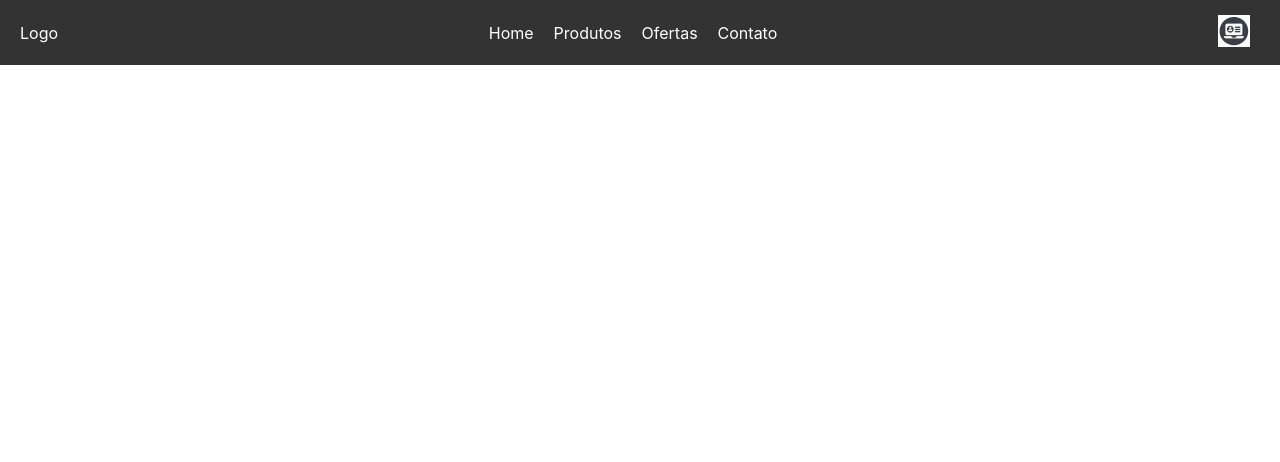
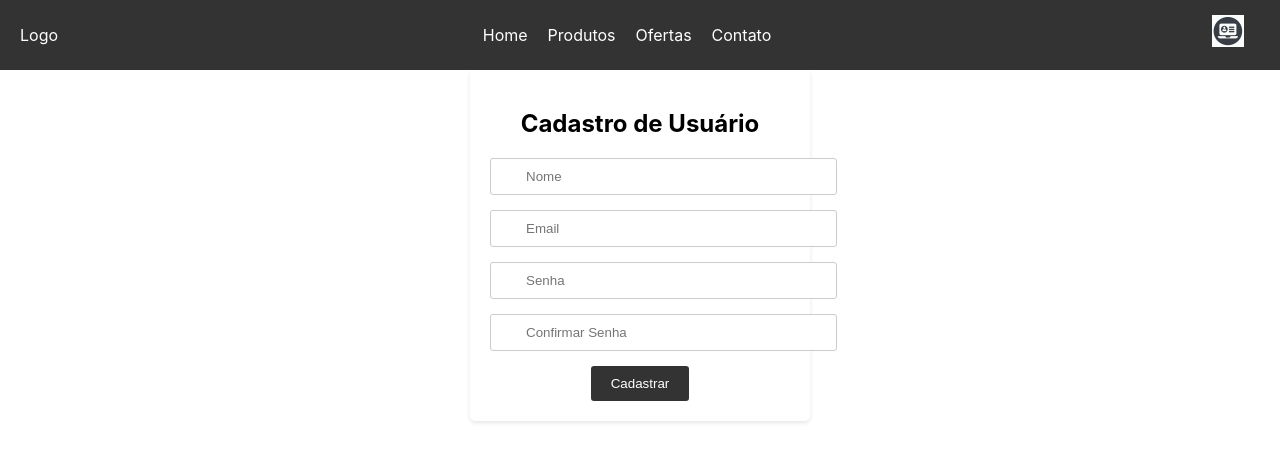
Before and after one commit to vinialbsou/meuReact, a React (Create React App) app: page /singup in a window 1280 px wide. Shown: the top 462 px of the page. Built offline with nearby package versions, Linux system fonts and the light colour scheme.

Commit message:
add tela cadastro

```diff
--- a/src/App.css
+++ b/src/App.css
@@ -64,6 +64,64 @@
 .login-button button svg {
   margin-right: 5px;
 }
+
+/* SignUp Css */
+.cadastro-container {
+  background-color: #fff;
+  padding: 20px;
+  border-radius: 5px;
+  width: 300px;
+  margin: 0 auto;
+  box-shadow: 0 2px 4px rgba(0, 0, 0, 0.1);
+}
+
+h2 {
+  text-align: center;
+  margin-bottom: 20px;
+}
+
+.form-group {
+  margin-bottom: 15px;
+  position: relative;
+}
+
+label {
+  position: absolute;
+  top: 50%;
+  transform: translateY(-50%);
+  left: 10px;
+  color: #777;
+  transition: all 0.3s ease;
+  pointer-events: none;
+}
+
+input {
+  width: 100%;
+  padding: 10px;
+  border: 1px solid #ccc;
+  border-radius: 3px;
+  padding-left: 35px; /* Ajuste para acomodar o label */
+}
+
+input:focus + label,
+input:not(:placeholder-shown) + label {
+  font-size: 12px;
+  color: #333;
+}
+
+.btn-cadastrar {
+  background-color: #333;
+  color: #fff;
+  border: none;
+  border-radius: 3px;
+  padding: 10px 20px;
+  cursor: pointer;
+}
+
+.btn-cadastrar:hover {
+  background-color: #555;
+}
+
 @media (prefers-reduced-motion: no-preference) {
   .App-logo {
     animation: App-logo-spin infinite 20s linear;
--- a/src/App.js
+++ b/src/App.js
@@ -3,6 +3,7 @@ import logo from './logo.svg';
 import './App.css';
 import Login from './components/Login.jsx';
 import TopMenu from './components/TopMenu.jsx';
+import SignUp from './components/SignUp.jsx';
 import { BrowserRouter as Router, Routes, Route } from 'react-router-dom';
 
 function App() {
@@ -27,6 +28,7 @@ function App() {
                 <TopMenu />
                 <Routes>
                     <Route path="/login" element={<Login />} />
+                    <Route path="/singup" element={<SignUp />} />
                 </Routes>
             </div>
         </Router>
--- a/src/components/Login.jsx
+++ b/src/components/Login.jsx
@@ -36,6 +36,7 @@ const Login = () => {
 
     return (
         <Container component="main" maxWidth="xs">
+            <br />
             <div className={classes.root}>
                 <Typography component="h1" variant="h5">
                     Login
--- /dev/null
+++ b/src/components/SignUp.jsx
@@ -0,0 +1,73 @@
+import React, { useState } from 'react';
+import '../App.css';
+
+const CadastroUsuario = () => {
+    const [nome, setNome] = useState('');
+    const [email, setEmail] = useState('');
+    const [senha, setSenha] = useState('');
+    const [confirmarSenha, setConfirmarSenha] = useState('');
+
+    const handleSubmit = (e) => {
+        e.preventDefault();
+        // Verifica se as senhas são iguais
+        if (senha !== confirmarSenha) {
+            alert('As senhas não são iguais');
+            return;
+        }
+        // Aqui você pode enviar os dados do usuário para o backend
+        console.log('Nome:', nome);
+        console.log('Email:', email);
+        console.log('Senha:', senha);
+    };
+
+    return (
+        <div className="cadastro-container">
+            <h2>Cadastro de Usuário</h2>
+            <form onSubmit={handleSubmit}>
+                <div className="form-group">
+                    <input
+                        type="text"
+                        id="nome"
+                        value={nome}
+                        onChange={(e) => setNome(e.target.value)}
+                        required
+                        placeholder="Nome"
+                    />
+                </div>
+                <div className="form-group">
+                    <input
+                        type="email"
+                        id="email"
+                        value={email}
+                        onChange={(e) => setEmail(e.target.value)}
+                        required
+                        placeholder="Email"
+                    />
+                </div>
+                <div className="form-group">
+                    <input
+                        type="password"
+                        id="senha"
+                        value={senha}
+                        onChange={(e) => setSenha(e.target.value)}
+                        required
+                        placeholder="Senha"
+                    />
+                </div>
+                <div className="form-group">
+                    <input
+                        type="password"
+                        id="confirmarSenha"
+                        value={confirmarSenha}
+                        onChange={(e) => setConfirmarSenha(e.target.value)}
+                        required
+                        placeholder="Confirmar Senha"
+                    />
+                </div>
+                <button type="submit" className="btn-cadastrar">Cadastrar</button>
+            </form>
+        </div>
+    );
+};
+
+export default CadastroUsuario;
--- a/src/components/TopMenu.jsx
+++ b/src/components/TopMenu.jsx
@@ -1,4 +1,4 @@
-import React from 'react';
+import React, { useState } from 'react';
 import {FontAwesomeIcon} from '@fortawesome/react-fontawesome';
 import {faUser} from '@fortawesome/free-solid-svg-icons';
 import {Link} from 'react-router-dom';
@@ -6,6 +6,13 @@ import iconLoginImage from '../assets/icons/loginIcon.jpg';
 import { Button, Tooltip } from '@mui/material';
 
 const TopMenu = () => {
+    const [isLoggedIn, setIsLoggedIn] = useState(false);
+
+    const handleLogout = () => {
+        // Lógica para fazer logout
+        setIsLoggedIn(false);
+    };
+
     return (
         <div className="top-menu">
             <div className="logo">Logo</div>
@@ -18,13 +25,21 @@ const TopMenu = () => {
                 </ul>
             </div>
             <div className="login-button">
-                <Tooltip title="Logar">
-                    <button>
-                        <Link to="/login">
-                            <img src={iconLoginImage} alt="Login" className="iconImage"/> {/* add login icon*/}
-                        </Link>
-                    </button>
-                </Tooltip>
+                {isLoggedIn ? (
+                    <Tooltip title="Logout">
+                        <Button onClick={handleLogout}>
+                            <FontAwesomeIcon icon={faUser}/>
+                        </Button>
+                    </Tooltip>
+                ) : (
+                    <Tooltip title="Logar">
+                        <Button>
+                            <Link to="/login">
+                                <img src={iconLoginImage} alt="Login" className="iconImage"/>
+                            </Link>
+                        </Button>
+                    </Tooltip>
+                )}
             </div>
         </div>
     );
```
